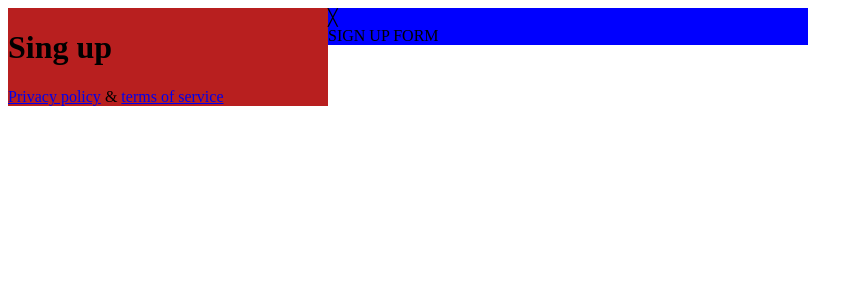
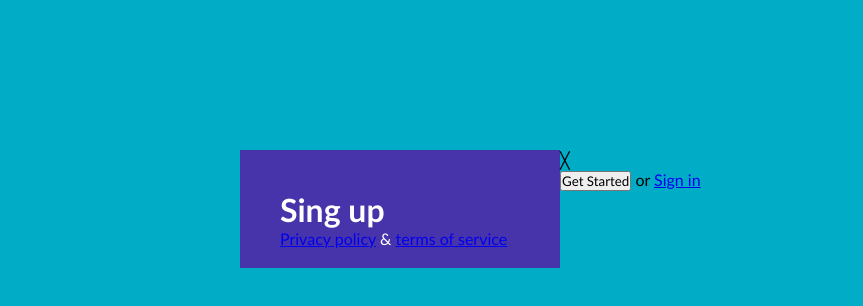
Before and after one commit to MantvydasLabane/04_sign_up, a plain HTML site: page index.html in a window 1280 px wide. Shown: the whole page, without its empty margins (0-863 px from the left). Drawn offline with Linux system fonts and the light colour scheme.

Commit message:
Basic structure

```diff
--- a/css/main.css
+++ b/css/main.css
@@ -1,19 +1,45 @@
 body {
+    background-color: #01ACC6
 }
 
 .container {
     display: inline-block;
     width: 800px;
+    margin-top: 150px;
+    margin-left: calc(50% - 400px);
 }
 
 .left-collumn {
-    background-color: rgb(184, 31, 31);
+    background-color: #4734AA;
     width: 40%;
     float: left;
+    padding: 40px;
+    padding-bottom: 20px;
+    color: #fff;
+    box-sizing: border-box;
+
+a {
+}
+
+h1 {
+}
+
+div {
 }
 
 .right-collumn {
-    background-color: blue;
+    background-color: #fff;
     width: 60%;
-    float: left;
+    padding: 60px;
 }
+
+div {
+    display: inline-block;
+    margin-top: left;
+}
+
+input {
+}
+
+button {
+}
--- /dev/null
+++ b/css/reset.css
@@ -0,0 +1,9 @@
+body,
+body * {
+margin: 0;
+padding: 0;
+vertical-align: center;
+box-sizing: border-box;
+font-family:'Gill Sans', 'Gill Sans MT', Calibri, 'Trebuchet MS', sans-serif
+
+}
--- a/index.html
+++ b/index.html
@@ -5,6 +5,7 @@
     <meta http-equiv="X-UA-Compatible" content="IE=edge">
     <meta name="viewport" content="width=device-width, initial-scale=1.0">
     <title>Sign_up</title>
+    <link rel="stylesheet" href="./css/reset.css">
     <link rel="stylesheet" href="./css/main.css">
 </head>
 <body>
@@ -20,8 +21,10 @@
 
         <div class="right-collumn">
             <div>&#x2573;</div>
-            <form>
-                SIGN UP FORM
+                <button>Get Started</button>
+                <span>or</span>
+                <a href="#">Sign in</a>
+                </div>
             </form>
         </div>
     </main>
```
Also changed, not shown: 1 other file.
